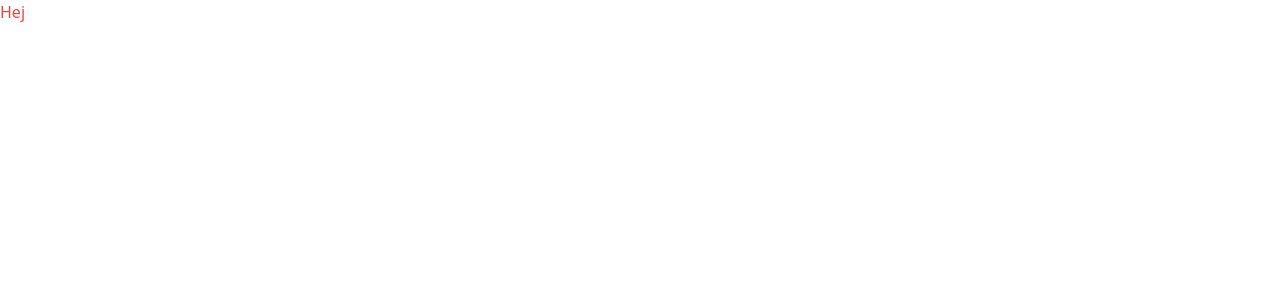
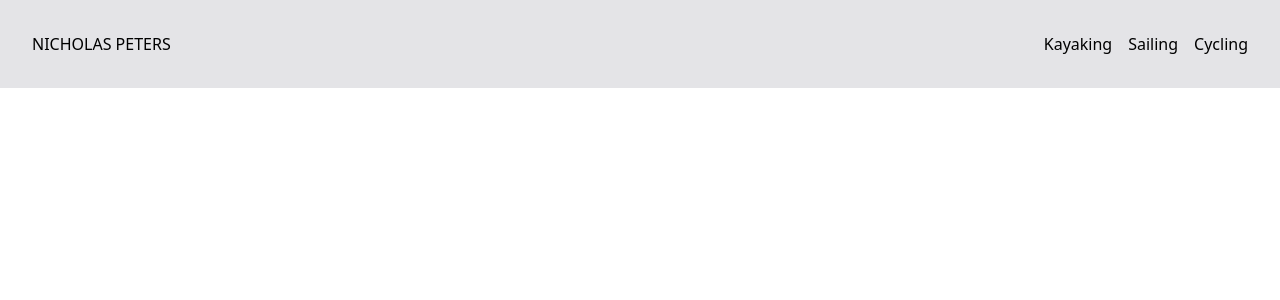
Before and after one commit to Redicholas/git-assignment, a React (Vite) app: page / in a window 1280 px wide. Shown: the top 300 px of the page. Built offline with nearby package versions, Linux system fonts and the light colour scheme.

Commit message:
add header

```diff
--- a/src/App.tsx
+++ b/src/App.tsx
@@ -1,8 +1,10 @@
+import Header from "./Components/Header"
+
 function App() {
 
   return (
     <div className="App">
-      <h1 className="text-red-500">Hej</h1>
+      <Header />
     </div>
   )
 }
--- /dev/null
+++ b/src/Components/Header.tsx
@@ -0,0 +1,14 @@
+export default function Header() {
+    return (
+        <header className="p-8 bg-zinc-200 flex items-center justify-between">
+            <h1>NICHOLAS PETERS</h1>
+                <div>
+                    <ul className="flex gap-4">
+                        <li>Kayaking</li>
+                        <li>Sailing</li>
+                        <li>Cycling</li>
+                    </ul>
+                </div>
+        </header>
+    )
+}
```
